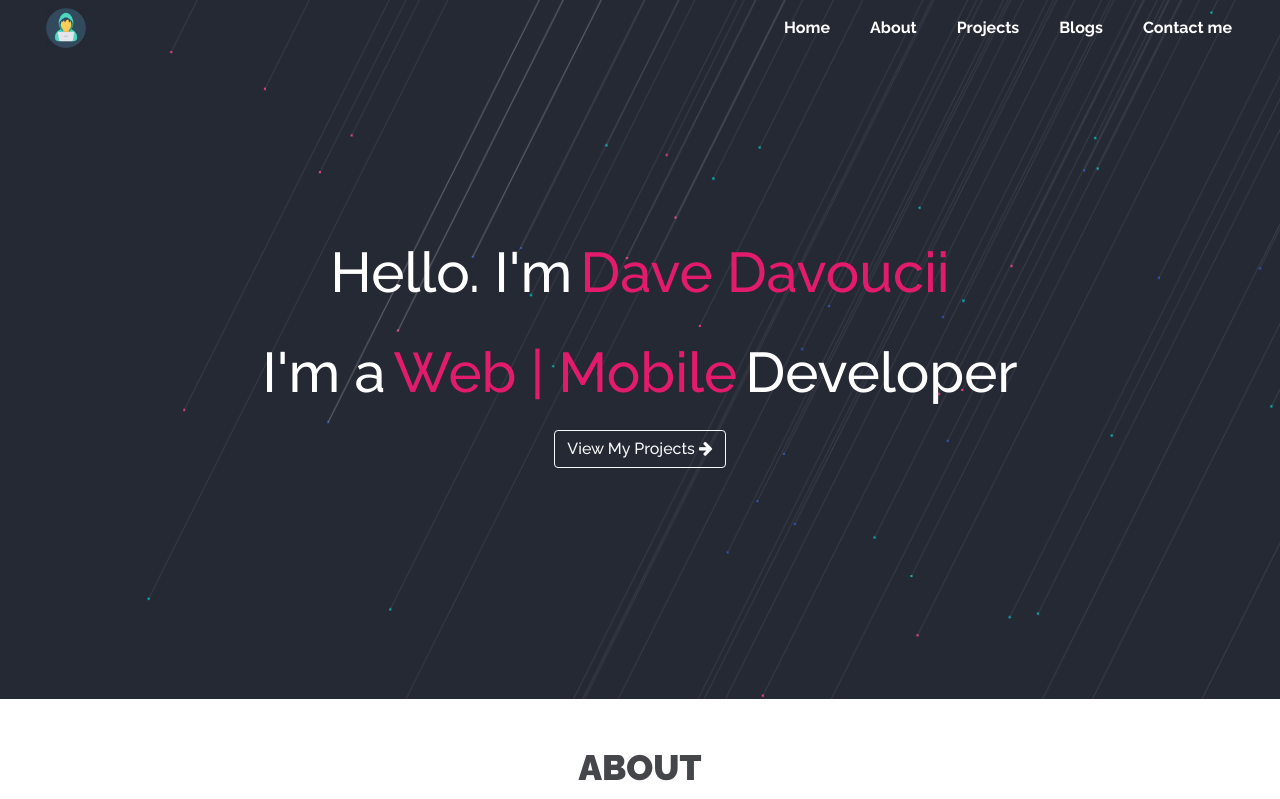
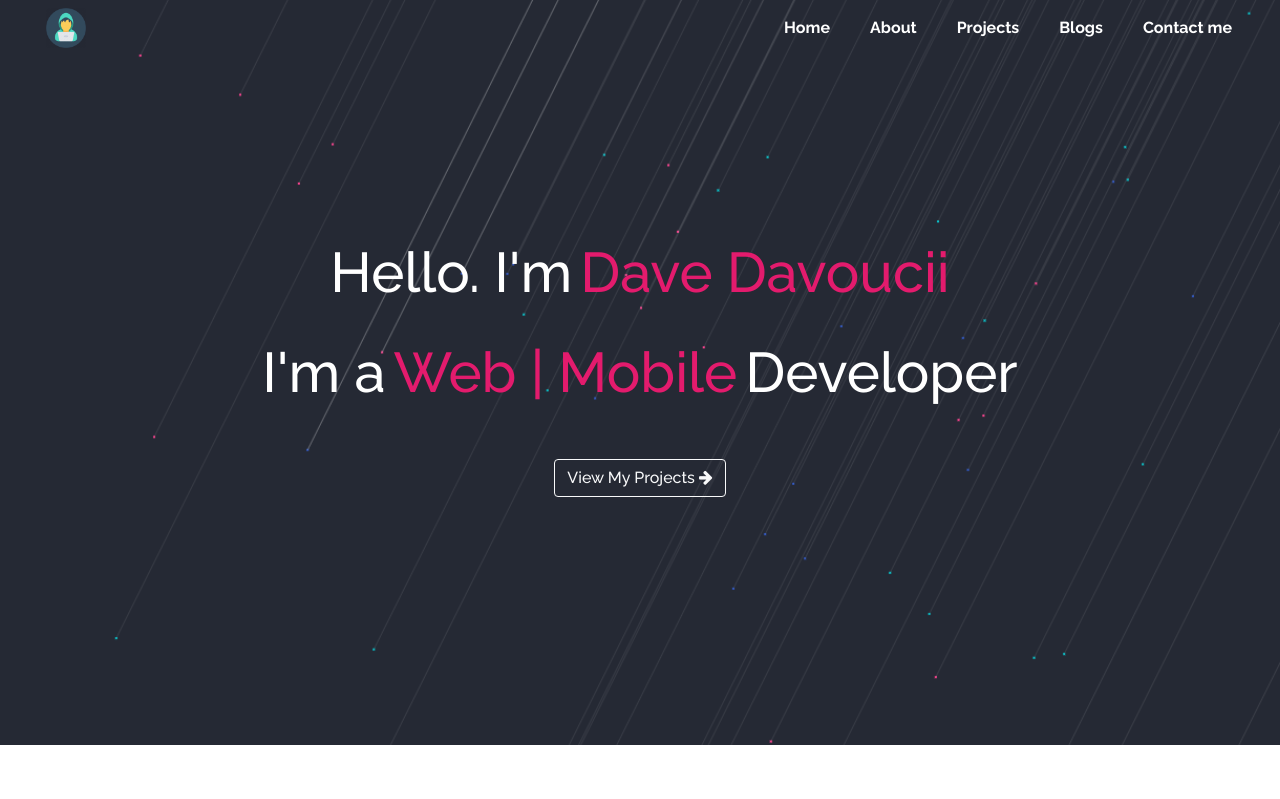
Before and after one commit to dav4thevid/angular-port-folio, an Angular app: page / in a window 1280 px wide. Shown: the top 799 px of the page. Built offline with nearby package versions, Linux system fonts and the light colour scheme.

Commit message:
enhan:added homepage project navigation logic

```diff
--- a/src/app/home-page/home-page.component.html
+++ b/src/app/home-page/home-page.component.html
@@ -73,7 +73,14 @@
         <p class = "d-flex justify-content-center">I'm a <span class = "ml-2 mr-2 highlight"> Web | Mobile</span> Developer
         </p>
         <div class = "d-flex justify-content-center">
-          <button type="button" class="btn btn-md btn-outline-light"> View My Projects <i class="fa fa-arrow-right" aria-hidden="true"></i></button>
+
+          <a href = "#projects">
+            <button  type="button" class="btn btn-md btn-outline-light">
+              View My Projects
+              <i class="fa fa-arrow-right" aria-hidden="true"></i>
+            </button>
+          </a>
+
           <!-- <favicon [icon]="faArrowRight"></favicon> -->
         </div>
       </div>
```
